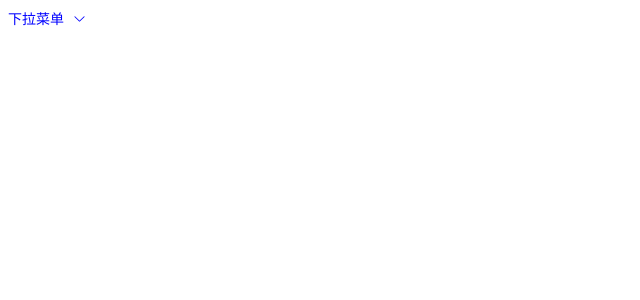
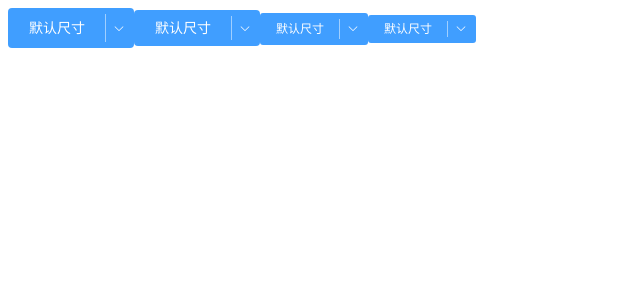
Before and after one commit to kingyeahwei/element_learning, a Vue app: page / in a window 1280 px wide. Shown: the top 300 px of the page, without its empty margins (0-640 px from the left). Built offline with nearby package versions, Linux system fonts and the light colour scheme.

Commit message:
dropdown 不同尺寸

```diff
--- a/src/App.vue
+++ b/src/App.vue
@@ -1,15 +1,43 @@
 <template>
   <div id="app">
-    <el-dropdown @command="handleCommand">
-      <span class="el-dropdown-link">
-        下拉菜单 <i class="el-icon-arrow-down el-icon--right"></i>
-      </span>
+    <el-dropdown split-button type="primary">
+      默认尺寸
       <el-dropdown-menu slot="dropdown">
-        <el-dropdown-item command="a">华金糕</el-dropdown-item>
-        <el-dropdown-item command="b">狮子头</el-dropdown-item>
-        <el-dropdown-item command="c">螺蛳粉</el-dropdown-item>
-        <el-dropdown-item command="d">蒜片</el-dropdown-item>
-        <el-dropdown-item command="e">蚵仔煎</el-dropdown-item>
+        <el-dropdown-item>黄金糕</el-dropdown-item>
+        <el-dropdown-item>狮子头</el-dropdown-item>
+        <el-dropdown-item>螺蛳粉</el-dropdown-item>
+        <el-dropdown-item>双皮奶</el-dropdown-item>
+        <el-dropdown-item>蚵仔煎</el-dropdown-item>
+      </el-dropdown-menu>
+    </el-dropdown>
+    <el-dropdown split-button type="primary" size="medium">
+      默认尺寸
+      <el-dropdown-menu slot="dropdown">
+        <el-dropdown-item>黄金糕</el-dropdown-item>
+        <el-dropdown-item>狮子头</el-dropdown-item>
+        <el-dropdown-item>螺蛳粉</el-dropdown-item>
+        <el-dropdown-item>双皮奶</el-dropdown-item>
+        <el-dropdown-item>蚵仔煎</el-dropdown-item>
+      </el-dropdown-menu>
+    </el-dropdown>
+    <el-dropdown split-button type="primary" size="small">
+      默认尺寸
+      <el-dropdown-menu slot="dropdown">
+        <el-dropdown-item>黄金糕</el-dropdown-item>
+        <el-dropdown-item>狮子头</el-dropdown-item>
+        <el-dropdown-item>螺蛳粉</el-dropdown-item>
+        <el-dropdown-item>双皮奶</el-dropdown-item>
+        <el-dropdown-item>蚵仔煎</el-dropdown-item>
+      </el-dropdown-menu>
+    </el-dropdown>
+    <el-dropdown split-button type="primary" size="mini">
+      默认尺寸
+      <el-dropdown-menu slot="dropdown">
+        <el-dropdown-item>黄金糕</el-dropdown-item>
+        <el-dropdown-item>狮子头</el-dropdown-item>
+        <el-dropdown-item>螺蛳粉</el-dropdown-item>
+        <el-dropdown-item>双皮奶</el-dropdown-item>
+        <el-dropdown-item>蚵仔煎</el-dropdown-item>
       </el-dropdown-menu>
     </el-dropdown>
   </div>
@@ -23,20 +51,9 @@
             }
         },
         methods: {
-            handleCommand(command) {
-                console.log(command)
-                this.$message("click on item" + command);
-            }
         }
     }
 </script>
 
 <style lang="less">
-  .el-dropdown-link {
-    cursor: pointer;
-    color: blue;
-  }
-  .el-icon-arrow-down {
-    color: blue;
-  }
 </style>
```
